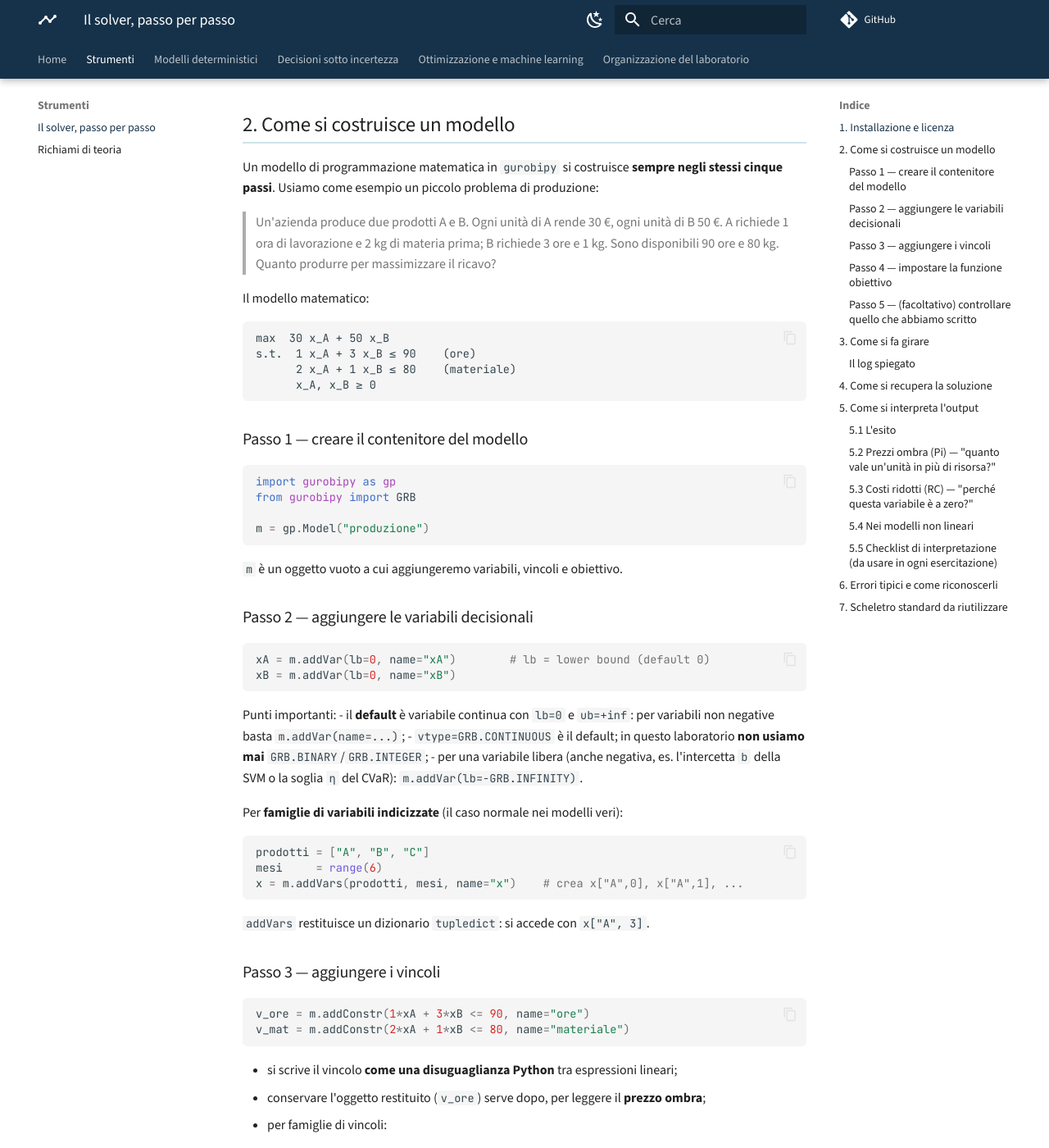
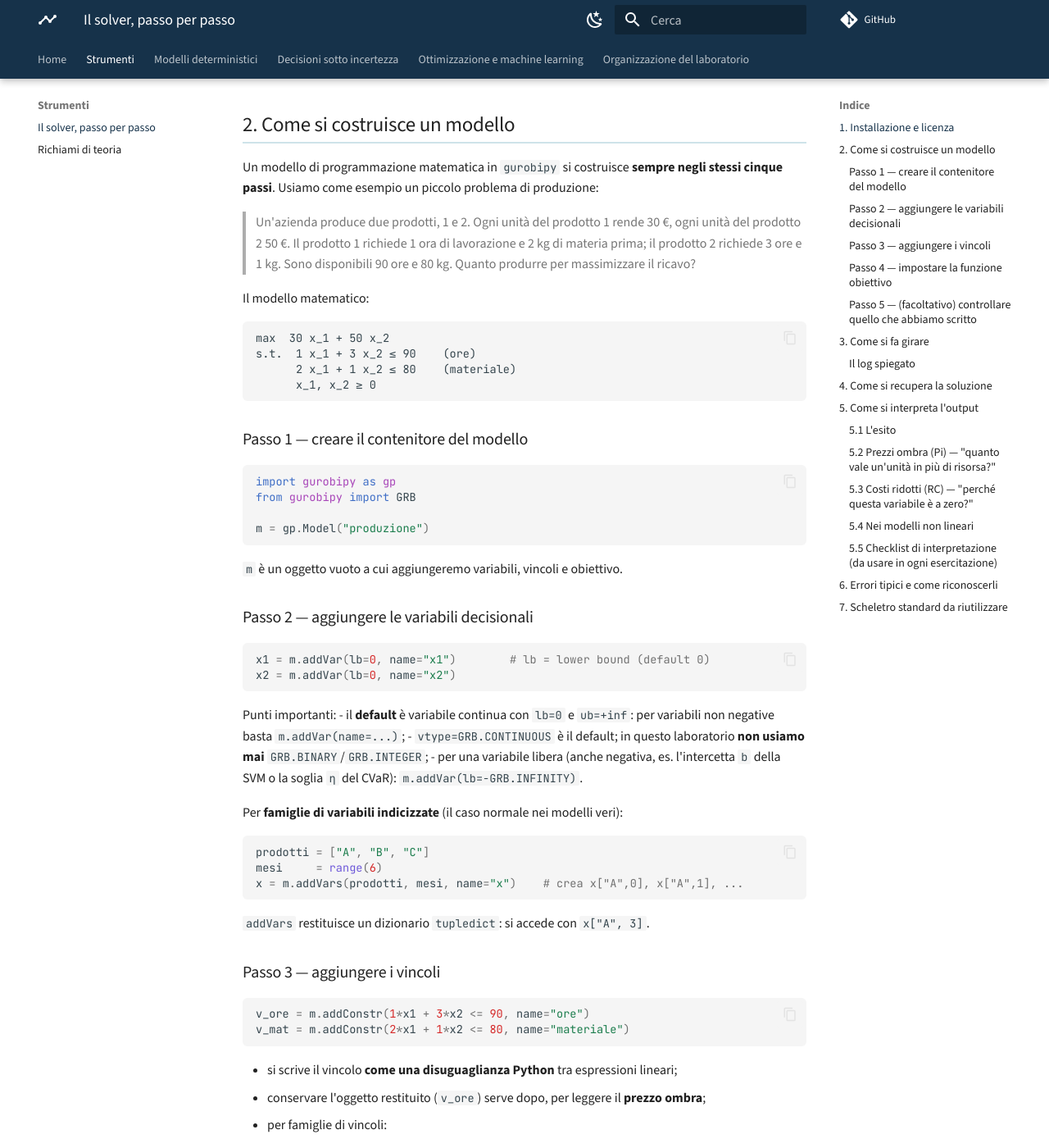
Before and after one commit to fabiofurini/laboratorio-ricerca-operativa, an MkDocs documentation site: the page built from docs/guida-gurobi.md, in a window 1280 px wide and 1400 px high, scrolled down 727 px. Shown: the whole window at 82% size. Built offline with MkDocs 1.6.1 and Material for MkDocs 9.7.7, drawn with Linux system fonts in a browser that asks for light colours; comment, search, counter and statistics services are not loaded; some of the changed text lies outside the part shown.

Commit message:
Prodotti sempre numerati: esempio 2x2 con x_1, x_2 (via i pedici A e B)
Co-Authored-By: Claude Fable 5 <noreply@anthropic.com>

````diff
--- a/docs/guida-gurobi.md
+++ b/docs/guida-gurobi.md
@@ -36,17 +36,17 @@ print(gp.gurobi.version())        # es. (13, 0, 3)
 Un modello di programmazione matematica in `gurobipy` si costruisce **sempre negli stessi
 cinque passi**. Usiamo come esempio un piccolo problema di produzione:
 
-> Un'azienda produce due prodotti A e B. Ogni unità di A rende 30 €, ogni unità di B 50 €.
-> A richiede 1 ora di lavorazione e 2 kg di materia prima; B richiede 3 ore e 1 kg.
+> Un'azienda produce due prodotti, 1 e 2. Ogni unità del prodotto 1 rende 30 €, ogni unità del prodotto 2 50 €.
+> Il prodotto 1 richiede 1 ora di lavorazione e 2 kg di materia prima; il prodotto 2 richiede 3 ore e 1 kg.
 > Sono disponibili 90 ore e 80 kg. Quanto produrre per massimizzare il ricavo?
 
 Il modello matematico:
 
 ```
-max  30 x_A + 50 x_B
-s.t.  1 x_A + 3 x_B ≤ 90    (ore)
-      2 x_A + 1 x_B ≤ 80    (materiale)
-      x_A, x_B ≥ 0
+max  30 x_1 + 50 x_2
+s.t.  1 x_1 + 3 x_2 ≤ 90    (ore)
+      2 x_1 + 1 x_2 ≤ 80    (materiale)
+      x_1, x_2 ≥ 0
 ```
 
 ### Passo 1 — creare il contenitore del modello
@@ -63,8 +63,8 @@ m = gp.Model("produzione")
 ### Passo 2 — aggiungere le variabili decisionali
 
 ```python
-xA = m.addVar(lb=0, name="xA")        # lb = lower bound (default 0)
-xB = m.addVar(lb=0, name="xB")
+x1 = m.addVar(lb=0, name="x1")        # lb = lower bound (default 0)
+x2 = m.addVar(lb=0, name="x2")
 ```
 
 Punti importanti:
@@ -85,8 +85,8 @@ x = m.addVars(prodotti, mesi, name="x")    # crea x["A",0], x["A",1], ...
 ### Passo 3 — aggiungere i vincoli
 
 ```python
-v_ore = m.addConstr(1*xA + 3*xB <= 90, name="ore")
-v_mat = m.addConstr(2*xA + 1*xB <= 80, name="materiale")
+v_ore = m.addConstr(1*x1 + 3*x2 <= 90, name="ore")
+v_mat = m.addConstr(2*x1 + 1*x2 <= 80, name="materiale")
 ```
 
 - si scrive il vincolo **come una disuguaglianza Python** tra espressioni lineari;
@@ -103,7 +103,7 @@ m.addConstrs((x.sum(i, "*") <= capacita[i] for i in prodotti), name="cap")
 ### Passo 4 — impostare la funzione obiettivo
 
 ```python
-m.setObjective(30*xA + 50*xB, GRB.MAXIMIZE)
+m.setObjective(30*x1 + 50*x2, GRB.MAXIMIZE)
 ```
 
 Il secondo argomento è `GRB.MAXIMIZE` o `GRB.MINIMIZE`. Obiettivi **quadratici** (Markowitz,
@@ -165,7 +165,7 @@ i *range* dei coefficienti (dati scalati bene?) e l'ultima riga (esito).
 ```python
 if m.Status == GRB.OPTIMAL:
     print("Valore ottimo:", m.ObjVal)
-    print("xA =", xA.X, " xB =", xB.X)      # .X = valore della variabile all'ottimo
+    print("x1 =", x1.X, " x2 =", x2.X)      # .X = valore della variabile all'ottimo
 elif m.Status == GRB.INFEASIBLE:
     print("Modello inammissibile")
 elif m.Status == GRB.UNBOUNDED:
@@ -218,7 +218,7 @@ sol = pd.DataFrame([(i, t, x[i, t].X) for i in prodotti for t in mesi],
 
 ### 5.2 Prezzi ombra (`Pi`) — "quanto vale un'unità in più di risorsa?"
 
-Nell'esempio di produzione: all'ottimo `x_A = 30, x_B = 20`, ricavo 1900 €, ed entrambi i
+Nell'esempio di produzione: all'ottimo `x_1 = 30, x_2 = 20`, ricavo 1900 €, ed entrambi i
 vincoli sono attivi. I duali valgono:
 
 ```python
````
Also changed, not shown: GUIDA_GUROBI.md (+13 -13 lines), docs/richiami.md (+3 -3 lines), 1 other file.
